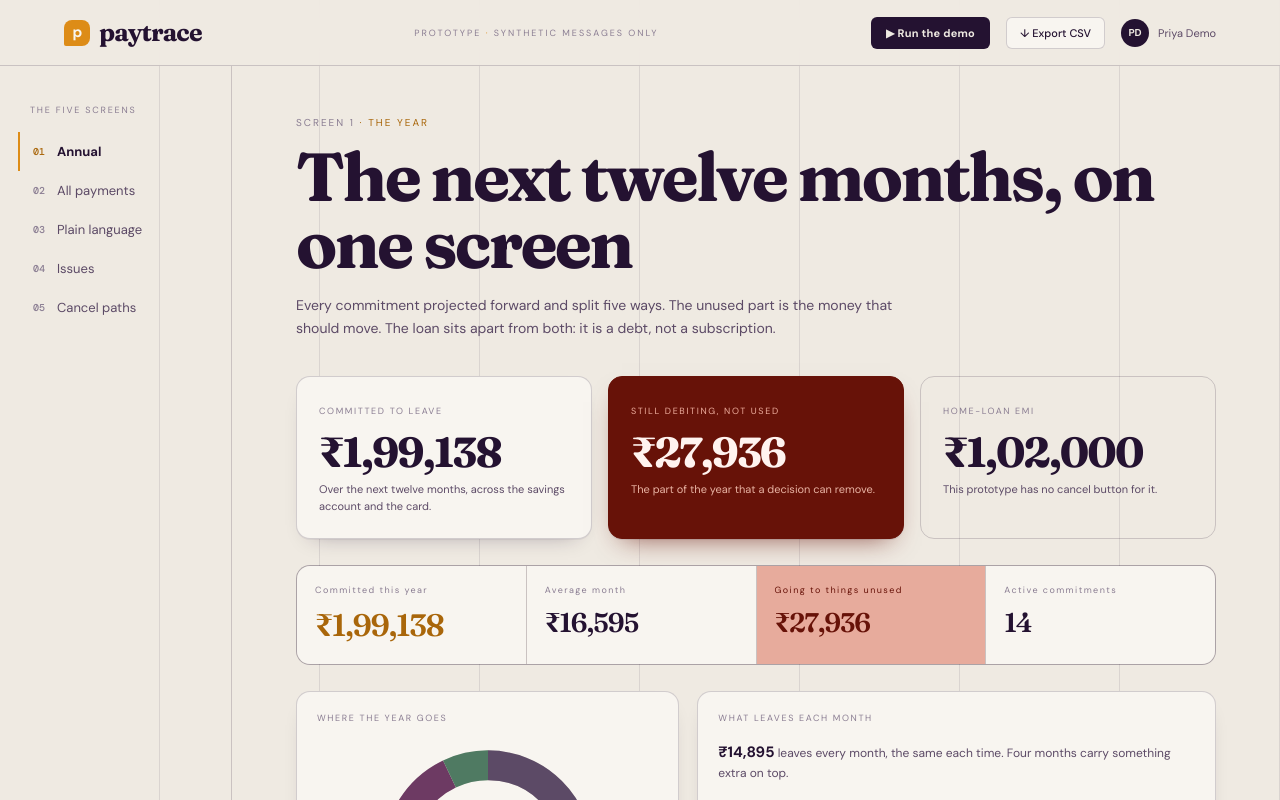
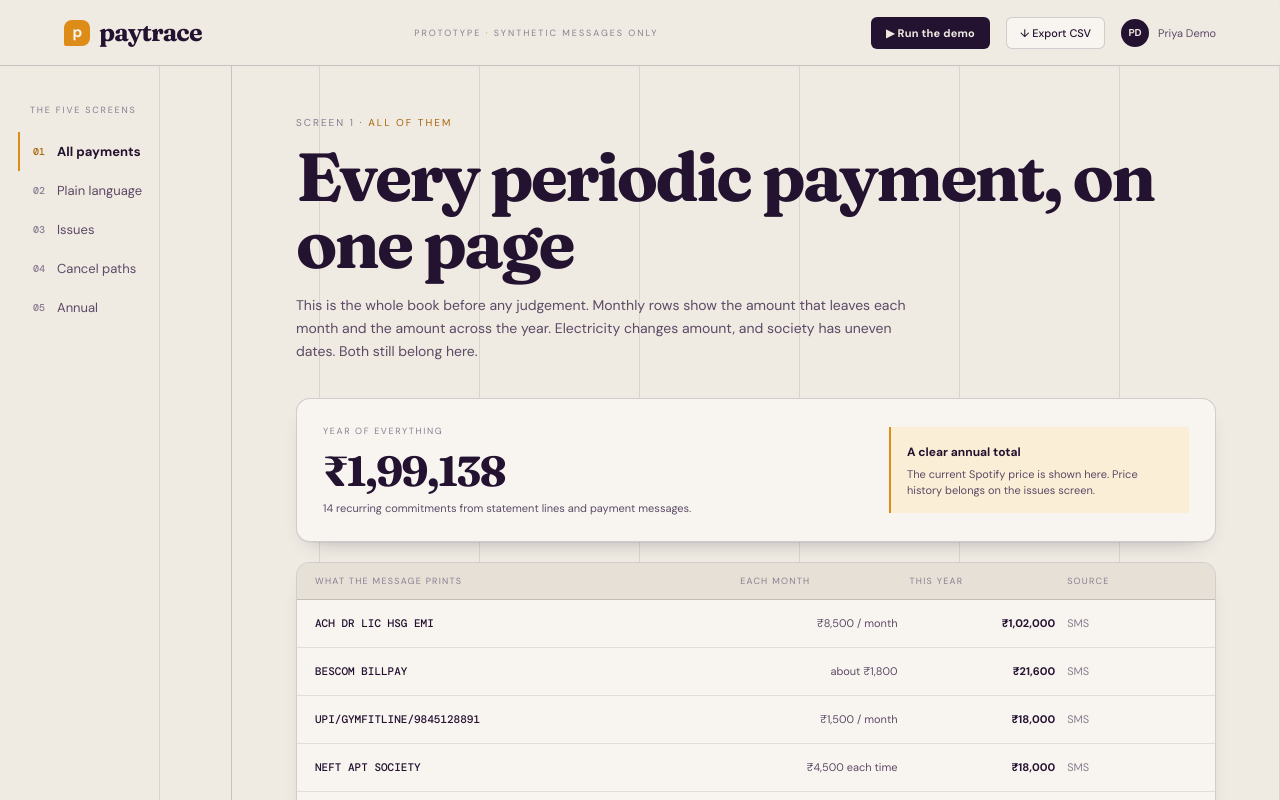
Before and after one commit to AdithyaPatil-1609/paytrace, a Next.js app: page / in a window 1280 px wide. Shown: the top 800 px of the page. Built offline with nearby package versions, Linux system fonts and the light colour scheme.

Commit message:
Changed order

```diff
--- a/components/dashboard.tsx
+++ b/components/dashboard.tsx
@@ -18,15 +18,15 @@ type DashboardProps = { dataset: Dataset };
 type Screen = "annual" | "list" | "language" | "issues" | "paths";
 
 const screens: { id: Screen; number: string; label: string }[] = [
-  { id: "annual", number: "01", label: "Annual" },
-  { id: "list", number: "02", label: "All payments" },
-  { id: "language", number: "03", label: "Plain language" },
-  { id: "issues", number: "04", label: "Issues" },
-  { id: "paths", number: "05", label: "Cancel paths" }
+  { id: "list", number: "01", label: "All payments" },
+  { id: "language", number: "02", label: "Plain language" },
+  { id: "issues", number: "03", label: "Issues" },
+  { id: "paths", number: "04", label: "Cancel paths" },
+  { id: "annual", number: "05", label: "Annual" }
 ];
 
 export function Dashboard({ dataset }: DashboardProps) {
-  const [screen, setScreen] = useState<Screen>("annual");
+  const [screen, setScreen] = useState<Screen>("list");
   const [simulated, setSimulated] = useState(false);
   const [revoked, setRevoked] = useState<string[]>([]);
   const [kept, setKept] = useState<string[]>([]);
@@ -274,7 +274,7 @@ function AnnualView({
   return (
     <>
       <ScreenHeader
-        number="1"
+        number="5"
         eyebrow="THE YEAR"
         title="The next twelve months, on one screen"
         copy="Every commitment projected forward and split five ways. The unused part is the money that should move. The loan sits apart from both: it is a debt, not a subscription."
@@ -299,7 +299,7 @@ function AnnualView({
 
       {stoppedValue > 0 && (
         <p className="revoke-banner">
-          A revoke confirmed on screen 5 has taken <strong>{formatINR(stoppedValue)}</strong> out of the year.
+          A revoke confirmed on screen 4 has taken <strong>{formatINR(stoppedValue)}</strong> out of the year.
         </p>
       )}
 
@@ -360,7 +360,7 @@ function AllPayments({
   return (
     <>
       <ScreenHeader
-        number="2"
+        number="1"
         eyebrow="ALL OF THEM"
         title="Every periodic payment, on one page"
         copy="This is the whole book before any judgement. Monthly rows show the amount that leaves each month and the amount across the year. Electricity changes amount, and society has uneven dates. Both still belong here."
@@ -451,7 +451,7 @@ function PlainLanguage({ items, onOpen }: { items: Commitment[]; onOpen: (id: st
   return (
     <>
       <ScreenHeader
-        number="3"
+        number="2"
         eyebrow="PLAIN LANGUAGE"
         title="The bank string, in words a person knows"
         copy="Every match comes from the hand-written dictionary in data/raw. Paytrace does not guess the merchant, and the longest matching pattern wins, so PayPal Spotify never collapses into Spotify."
@@ -504,7 +504,7 @@ function Issues({
   return (
     <>
       <ScreenHeader
-        number="4"
+        number="3"
         eyebrow="CHANGES, ISSUES, UNUSED"
         title="Only what deserves your attention"
         copy="The list screen is the whole book. This page is the part that should change what she does. The full year stays visible so flags are not mistaken for her entire financial life."
@@ -585,7 +585,7 @@ function CancelPaths({
   return (
     <>
       <ScreenHeader
-        number="5"
+        number="4"
         eyebrow="HOW TO STOP EACH ONE"
         title="A cancel path for every autopay"
         copy="A normal path has two tracks: stop the service, then stop the money. Every path also says what to do when the merchant never replies, because the revoke does not need their answer. The loan has no revoke control."
```
Also changed, not shown: 1 other file (tests, documents, lock files or other folders).
